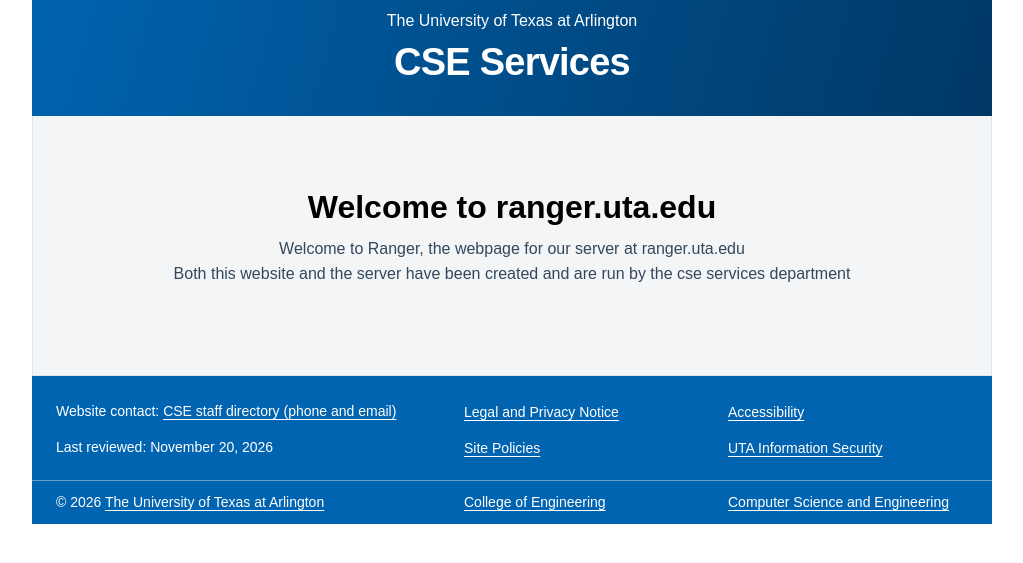
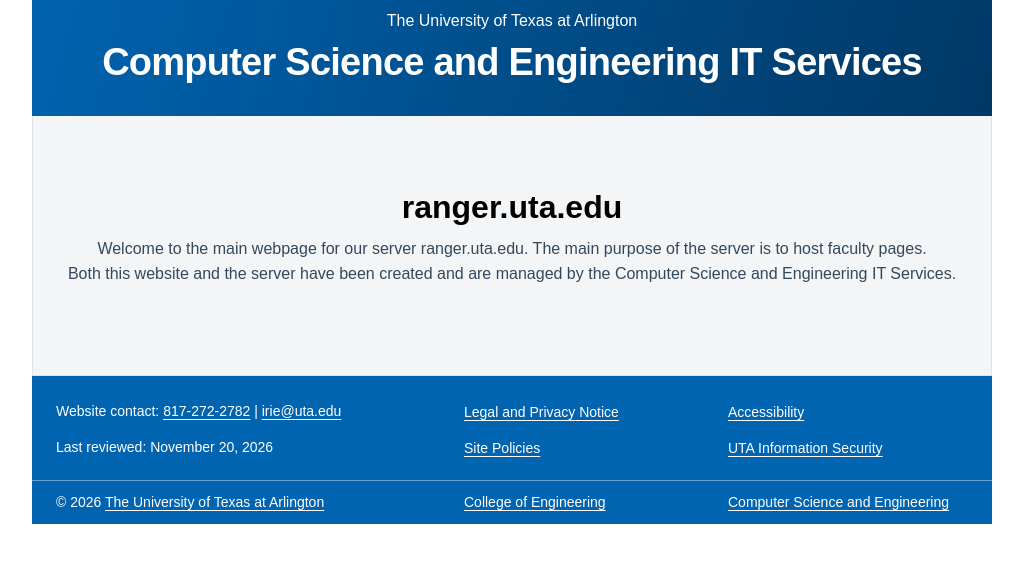
Before and after one commit to sarthak-wadhawan/seo-test-ranger, a plain HTML site: page index.html in a window 1280 px wide. Shown: the part 141-704 px from the top of the page, without its empty margins (128-1151 px from the left). Drawn offline with Linux system fonts and the light colour scheme.

Commit message:
final push

```diff
--- a/index.html
+++ b/index.html
@@ -31,16 +31,16 @@
         <img src="assets/uta_logo_resized.png" alt="UTA">
       </a>
       <p class="university-name">The University of Texas at Arlington</p>
-      <h1>CSE Services</h1>
+      <h1>Computer Science and Engineering IT Services</h1>
     </div>
   </header>
 
   <div class="page">
     <main class="welcome" id="main-content">
-      <h2>Welcome to ranger.uta.edu</h2>
-      <p class="section-label">Welcome to Ranger, the webpage for our server at ranger.uta.edu</p>
-      <p class="section-label_two">Both this website and the server have been created and are run by the cse services department
-  </p>
+      <h2>ranger.uta.edu</h2>
+      <p class="section-label">Welcome to the main webpage for our server ranger.uta.edu. The main purpose of the server is to host faculty pages.</p>
+      <p class="section-label_two">Both this website and the server have been created and are managed by the Computer Science and Engineering IT Services.
+      </p>
     </main>
   </div>
 
@@ -50,7 +50,8 @@
 
         <p class="footer-contact">
           Website contact:
-          <a href="https://www.uta.edu/academics/schools-colleges/engineering/academics/departments/cse/about/staff">CSE staff directory (phone and email)</a>
+          <a href="tel:8172722782">817-272-2782</a> |
+          <a href="mailto:irie@uta.edu">irie@uta.edu</a>
         </p>
         <p class="footer-updated">
           Last reviewed: <time datetime="2026-11-20">November 20, 2026</time>
--- a/styles.css
+++ b/styles.css
@@ -166,7 +166,6 @@ h2 {
     margin-top: 0;
     text-align: center;
 }
-
 /* FOOTER: simple settings for layout and spacing. */
 .site-footer {
   width: calc(100% - 32px);
```
